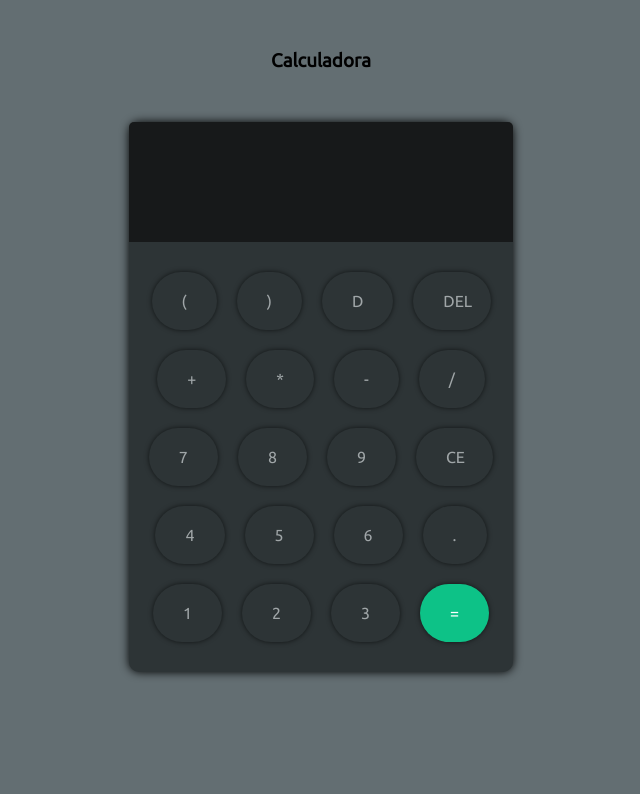
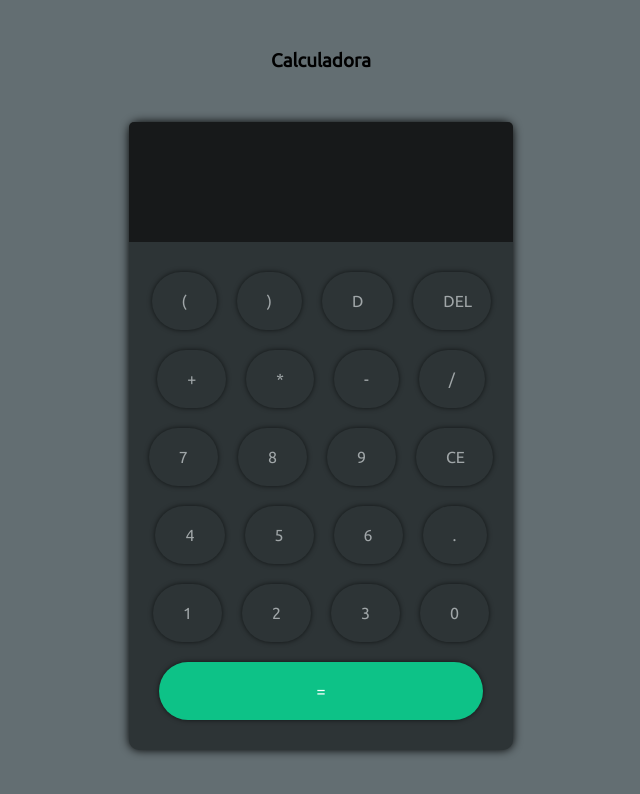
Before and after one commit to JoshuaAyala/calculadoraWeb, a plain HTML site: page index.html in a window 1280 px wide. Shown: the whole page, without its empty margins (319-959 px from the left). Drawn offline with Linux system fonts and the light colour scheme.

Commit message:
Agregado Botón Cero
Según yo había terminado pero, no había botón cero, parecía calculadora española antes de llegar a México.

```diff
--- a/index.html
+++ b/index.html
@@ -43,6 +43,10 @@
                             <li id="1" class="button" onclick="addOperation(1)">1</li>
                             <li id="2" class="button" onclick="addOperation(2)">2</li>
                             <li id="3" class="button" onclick="addOperation(3)">3</li>
+                            <li id="3" class="button" onclick="addOperation(0)">0</li>
+
+                        </ul>
+                        <ul class="buttons">
                             <li id="resultado" class="button" onclick="resultado()" style="background-color: rgb(0, 255, 170, 0.7); color: white;">=</li>
                         </ul>
                     </center>
--- a/resources/css/main.css
+++ b/resources/css/main.css
@@ -53,7 +53,9 @@ h3 {
     -ms-border-radius: 100px;
     -o-border-radius: 100px;
     box-shadow: 0 0 5px rgba(0, 0, 0, 0.644);
+    flex-basis: 100%;
 }
+
 
 .button:hover{
     transition: 0.3s;
```
Also changed, not shown: resources/css/main-OLD.css (line endings or trailing spaces), resources/js/index.js (line endings or trailing spaces).
